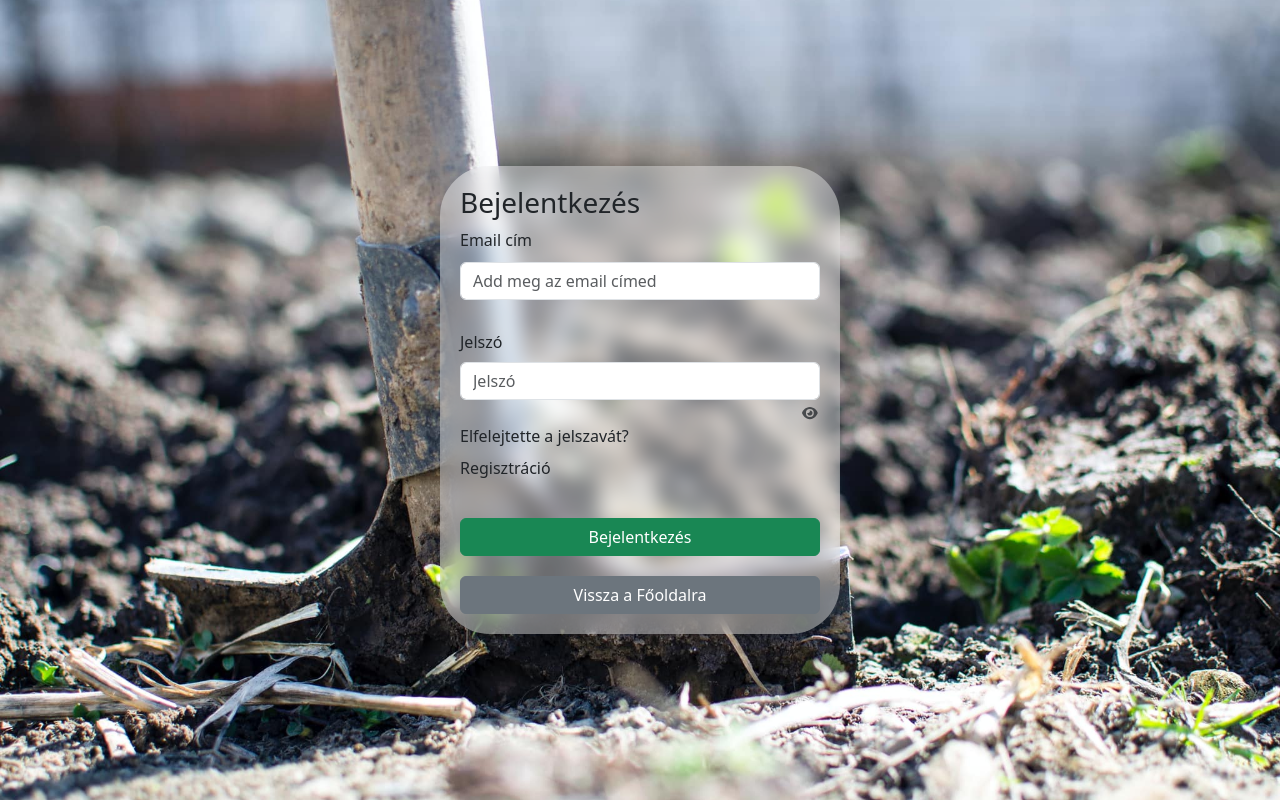
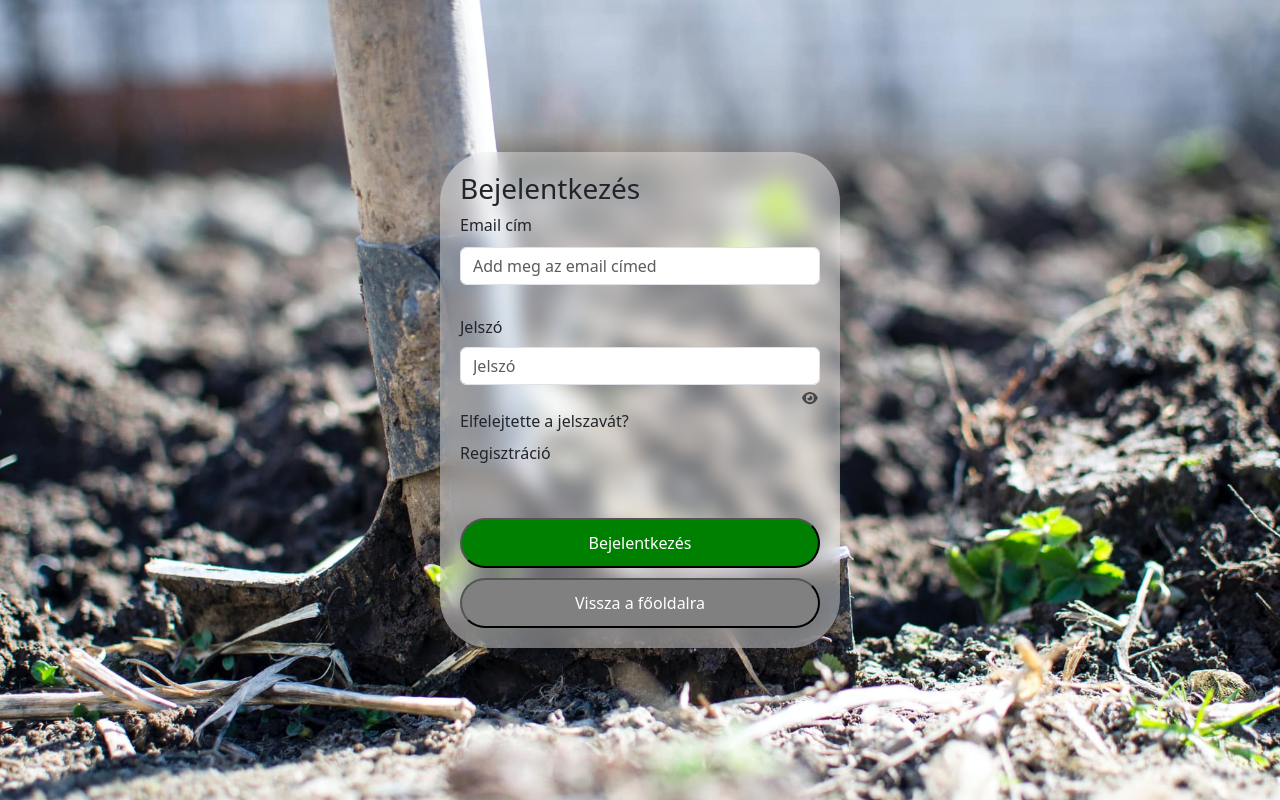
Before and after one commit to thurzob/WebshopProjekt, a React (Create React App) app: page /Login in a window 1280 px wide. Shown: the top 800 px of the page. Built offline with nearby package versions, Linux system fonts and the light colour scheme.

Commit message:
utolsó commit 2024.02.03

```diff
--- a/src/App.js
+++ b/src/App.js
@@ -13,8 +13,10 @@ function App() {
         <Route path="/" element={<Home />} />
         <Route path="/Login" element={<Login />} />
         <Route path="/Registration" element={<Registration />} />
+        <Route path="/Home" element={<Home />} />
       </Routes>
     </Router>
+
 
   );
 }
--- a/src/Pages/Login.js
+++ b/src/Pages/Login.js
@@ -4,7 +4,8 @@ import 'bootstrap/dist/css/bootstrap.min.css';
 import {Row, Container, Button, Dropdown, Form} from 'react-bootstrap';
 import { FontAwesomeIcon } from '@fortawesome/react-fontawesome';
 import { faEye, faBars  } from '@fortawesome/free-solid-svg-icons';
-import { Link } from 'react-router-dom';
+import { Link, Navigate, useNavigate  } from 'react-router-dom';
+import { useHistory } from 'react-router-dom';
 
 const togglePasswordVisibility = () => {
   const passwordInput = document.getElementById('formBasicPassword');
@@ -14,6 +15,9 @@ const togglePasswordVisibility = () => {
     passwordInput.type = 'password';
   }
 };
+
+
+
 
 function Login() {
   return (
@@ -57,13 +61,17 @@ function Login() {
                   <Form.Label>Regisztráció</Form.Label>
                 </Form.Group>
                 <div style={{display: 'flex', flexDirection: 'column'}}>
-                  <Button variant="success" type="submit" style={{marginBottom: '20px'}}>
-                    Bejelentkezés
-                  </Button>
+                <div>
+                  <Link to="/Home">
+                    <button style={{backgroundColor: 'Green', color: 'white', width: ' 100%', height: '50px', borderRadius: '50px', marginBottom: '10px', marginTop: '15px'}}>Bejelentkezés</button>
+                  </Link>
+                </div>
 
-                  <Button variant="secondary" type="submit" >
-                    Vissza a Főoldalra
-                  </Button>
+                <div>
+                  <Link to="/Home">
+                    <button style={{backgroundColor: 'grey', color: 'white', width: ' 100%', height: '50px', borderRadius: '50px'}}>Vissza a főoldalra</button>
+                  </Link>
+                </div>
 
                 </div>
               </Form>
```
